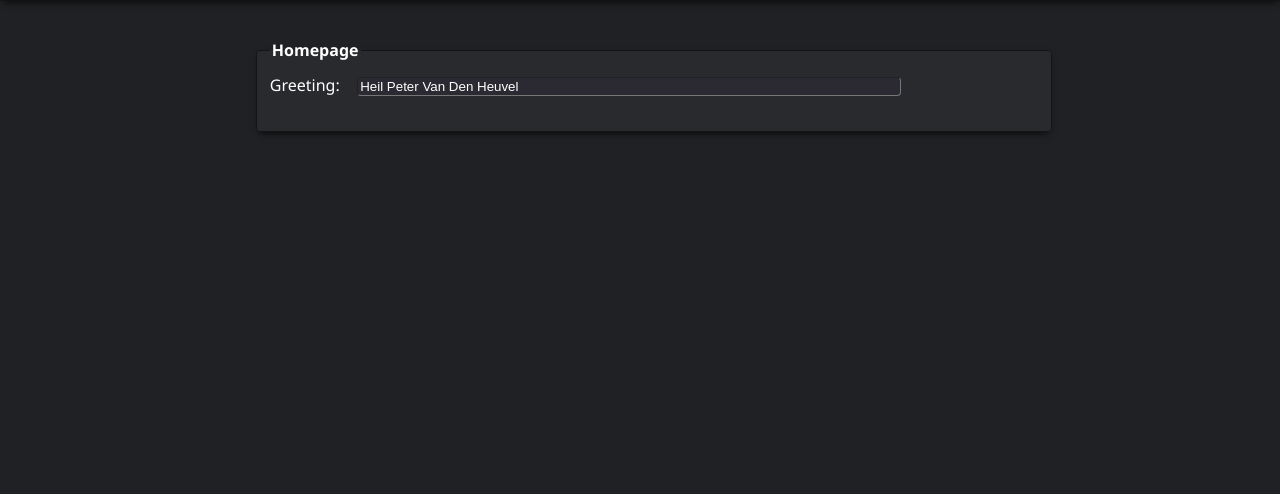
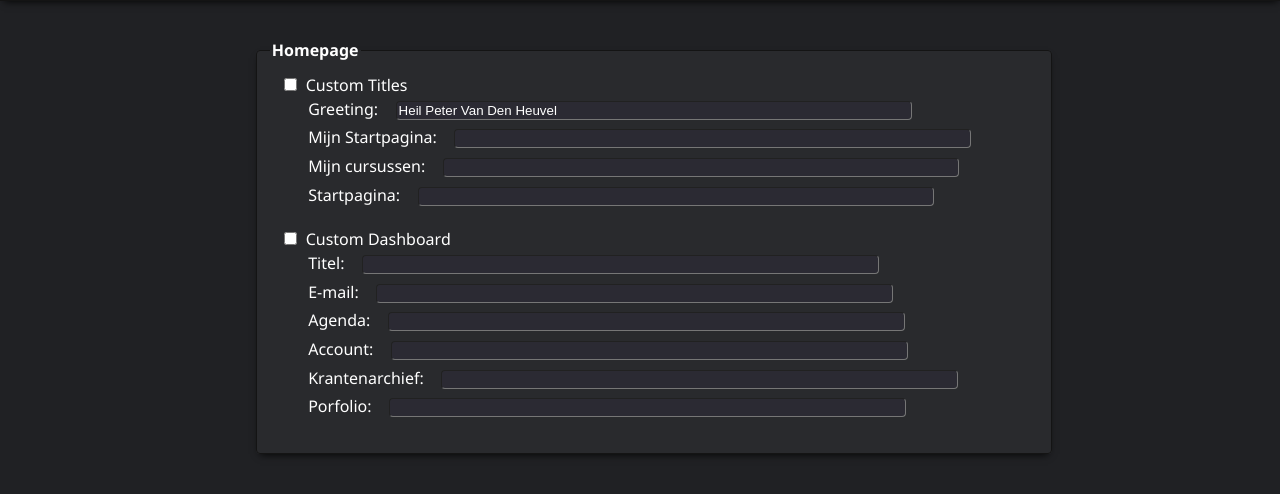
Before and after one commit to John-Bush14/elo-peter-edition, a browser extension: page config/index.html in a window 1280 px wide. Shown: the part 74-568 px from the top of the page. Drawn offline with Linux system fonts and the light colour scheme.

Commit message:
feat: custom homepage string change options

```diff
--- a/config/index.html
+++ b/config/index.html
@@ -18,7 +18,23 @@
 
       <fieldset>
          <legend>Homepage</legend>
-         <label>Greeting:</label>  <input type="text" id="greeting">
+         <input class="button" type="checkbox" id="ch-titles">  <label>Custom Titles</label>
+         <div class="scope">
+            <label>Greeting:</label>  <input type="text" id="greeting"><br>
+            <label>Mijn Startpagina:</label>  <input type="text" id="mijn-startpagina"><br>
+            <label>Mijn cursussen:</label>  <input type="text" id="mijn-cursussen"><br>
+            <label>Startpagina:</label>  <input type="text" id="startpagina"><br>
+         </div><p></p>
+
+         <input class="button" type="checkbox" id="dashboard">  <label>Custom Dashboard</label>
+         <div class="scope">
+            <label>Titel:</label>  <input type="text" id="titel"><br>
+            <label>E-mail:</label>  <input type="text" id="e-mail"><br>
+            <label>Agenda:</label>  <input type="text" id="agenda"><br>
+            <label>Account:</label>  <input type="text" id="account"><br>
+            <label>Krantenarchief:</label>  <input type="text" id="krantenarchief"><br>
+            <label>Porfolio:</label>  <input type="text" id="portfolio"><br>
+         </div>
       </fieldset>
    </body>
 </html>
```
